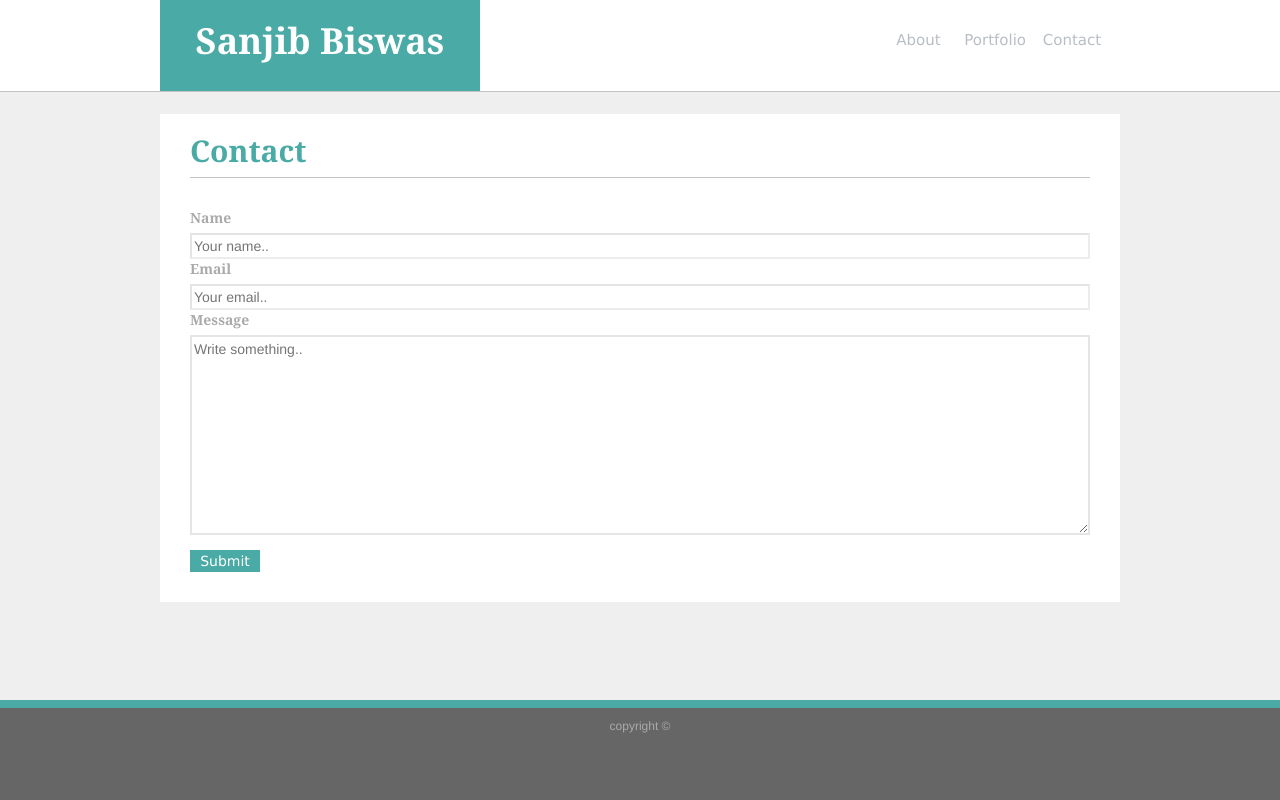
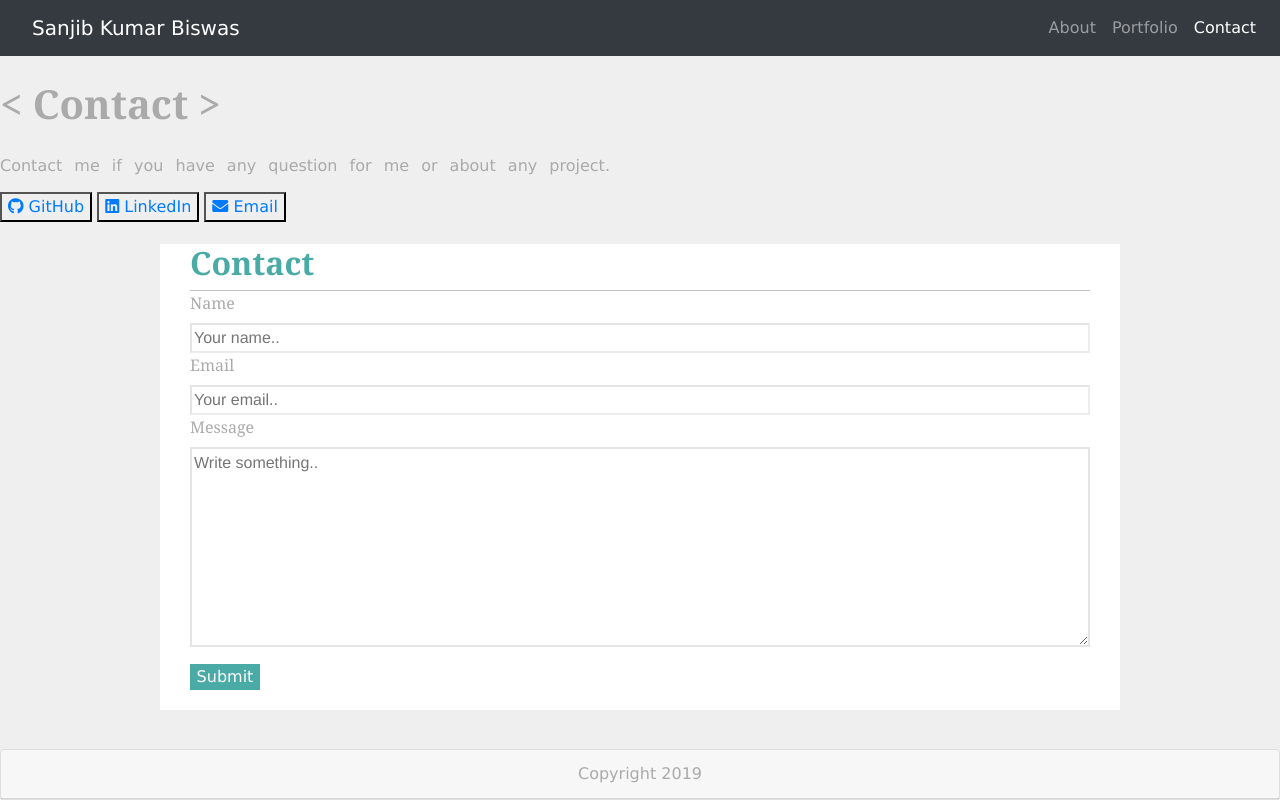
Before and after one commit to skbiswas1975/Updated-Portfolio-Page, a plain HTML site: page contact.html in a window 1280 px wide. Drawn offline with nearby package versions, Linux system fonts and the light colour scheme.

Commit message:
Update contact.html

```diff
--- a/contact.html
+++ b/contact.html
@@ -1,49 +1,42 @@
 <!DOCTYPE html>
 <html lang="en">
 <head>
-  <title>Contact</title>
-  <meta charset="utf-8">
-  <meta name="viewport" content="width=device-width, initial-scale=1">
-  <link rel="stylesheet" href="https://maxcdn.bootstrapcdn.com/bootstrap/3.4.0/css/bootstrap.min.css">
-  <script src="https://ajax.googleapis.com/ajax/libs/jquery/3.4.1/jquery.min.js"></script>
-  <script src="https://maxcdn.bootstrapcdn.com/bootstrap/3.4.0/js/bootstrap.min.js"></script>
-
-  <style type="text/css">
-    .headerGrid{
-      background-color:lavender;
-      text-align: center;
-    }
-  </style>
-   <link rel="stylesheet" href="assets/css/style.css">
+  <meta charset="UTF-8">
+  <meta name="viewport" content="width=device-width, initial-scale=1.0">
+  <meta http-equiv="X-UA-Compatible" content="ie=edge">
+  <script src="https://code.jquery.com/jquery-3.3.1.slim.min.js" integrity="sha384-q8i/X+965DzO0rT7abK41JStQIAqVgRVzpbzo5smXKp4YfRvH+8abtTE1Pi6jizo" crossorigin="anonymous"></script>
+  <script src="https://cdnjs.cloudflare.com/ajax/libs/popper.js/1.14.3/umd/popper.min.js" integrity="sha384-ZMP7rVo3mIykV+2+9J3UJ46jBk0WLaUAdn689aCwoqbBJiSnjAK/l8WvCWPIPm49" crossorigin="anonymous"></script>
+  <script src="https://stackpath.bootstrapcdn.com/bootstrap/4.1.3/js/bootstrap.min.js" integrity="sha384-ChfqqxuZUCnJSK3+MXmPNIyE6ZbWh2IMqE241rYiqJxyMiZ6OW/JmZQ5stwEULTy" crossorigin="anonymous"></script>
+  <link rel="stylesheet" href="https://stackpath.bootstrapcdn.com/bootstrap/4.1.3/css/bootstrap.min.css" integrity="sha384-MCw98/SFnGE8fJT3GXwEOngsV7Zt27NXFoaoApmYm81iuXoPkFOJwJ8ERdknLPMO" crossorigin="anonymous">
+  <link rel="stylesheet" href="https://use.fontawesome.com/releases/v5.7.2/css/all.css" integrity="sha384-fnmOCqbTlWIlj8LyTjo7mOUStjsKC4pOpQbqyi7RrhN7udi9RwhKkMHpvLbHG9Sr" crossorigin="anonymous">
+  <link rel="stylesheet" href="./assets/css/style.css">
+  <title>Sanjib Kumar Biswas</title>
 </head>
 <body>
 
-
-<div id="wrapper">
-<div class="container-fluid header">
-<div class="container">
-<div class="top">
-  <div class="row">
-    <div class="col-sm-4 col-lg-4" class="headerGrid"><div class="left">
-		<h1>Sanjib Biswas</h1>
-  	</div></div>
-    <div class="col-sm-5 col-lg-5" class="headerGrid"></div>
-    <div class="col-sm-3 col-lg-3" class="headerGrid">
-	<div class="right">
-	<div class="row content">
-    		<a class="menu" href="index.html">About</a>
-    		<a class="menu" href="portfolio.html">Portfolio</a>
-    		<a class="menu" href="contact.html">Contact</a>
+  <nav class="d-flex navbar navbar-expand-lg navbar-dark bg-dark">
+    <a class="navbar-brand pl-3" href="index.html">Sanjib Kumar Biswas</a>
+    <button class="navbar-toggler" type="button" data-toggle="collapse" data-target="#navbarNavAltMarkup" aria-controls="navbarNavAltMarkup" aria-expanded="false" aria-label="Toggle navigation">
+      <span class="navbar-toggler-icon"></span>
+    </button>
+    <div class="collapse navbar-collapse justify-content-end" id="navbarNavAltMarkup">
+      <div class="navbar-nav">
+        <a class="nav-item nav-link" href="index.html">About</a>
+        <a class="nav-item nav-link" href="portfolio.html">Portfolio</a>
+        <a class="nav-item nav-link active" href="contact1.html">Contact</a>
       </div>
     </div>
+  </nav>
+
+  <div class="wrapper">
+    <h1>&lt Contact &gt</h1>
+   <p>Contact me if you have any question for me or about any project.</p>
+
+    <div class="share">
+      <button><a href="https://github.com/skbiswas1975"><i class="fab fa-github"></i> GitHub</a></button>
+      <button><a href="https://www.linkedin.com/in/sanjib-biswas-ab76b8191/"><i class="fab fa-linkedin"></i> LinkedIn</a></button>
+      <button><a href="mailto:skbiswas1175@gmail.com"><i class="fas fa-envelope"></i> Email</a></button>
     </div>
-  </div>
-
-  </div>
-</div>
-
- <hr/>
-
   </div>
 
 
@@ -54,7 +47,7 @@
             <div class="bodycontent">
               <h2><span class="heading">Contact</span></h2>
             <hr>
-	  <p>
+
                  <div>
                     <label for="name" class="form-label">Name</label>
                 </div>
@@ -81,18 +74,11 @@
                 </div>
             </p>
            </div>
-
+  <div class="card fixed-bottom">
+    <div class="card-header text-center">
+      Copyright 2019
     </div>
   </div>
+</body>
 
-<footer class="container-fluid text-center footer">
-
-
-
-		<div class="copyright">copyright &copy</div>
-
-
-</footer>
-</div>
-</body>
 </html>
```
Lines whose indentation alone changed are shown as unchanged.
